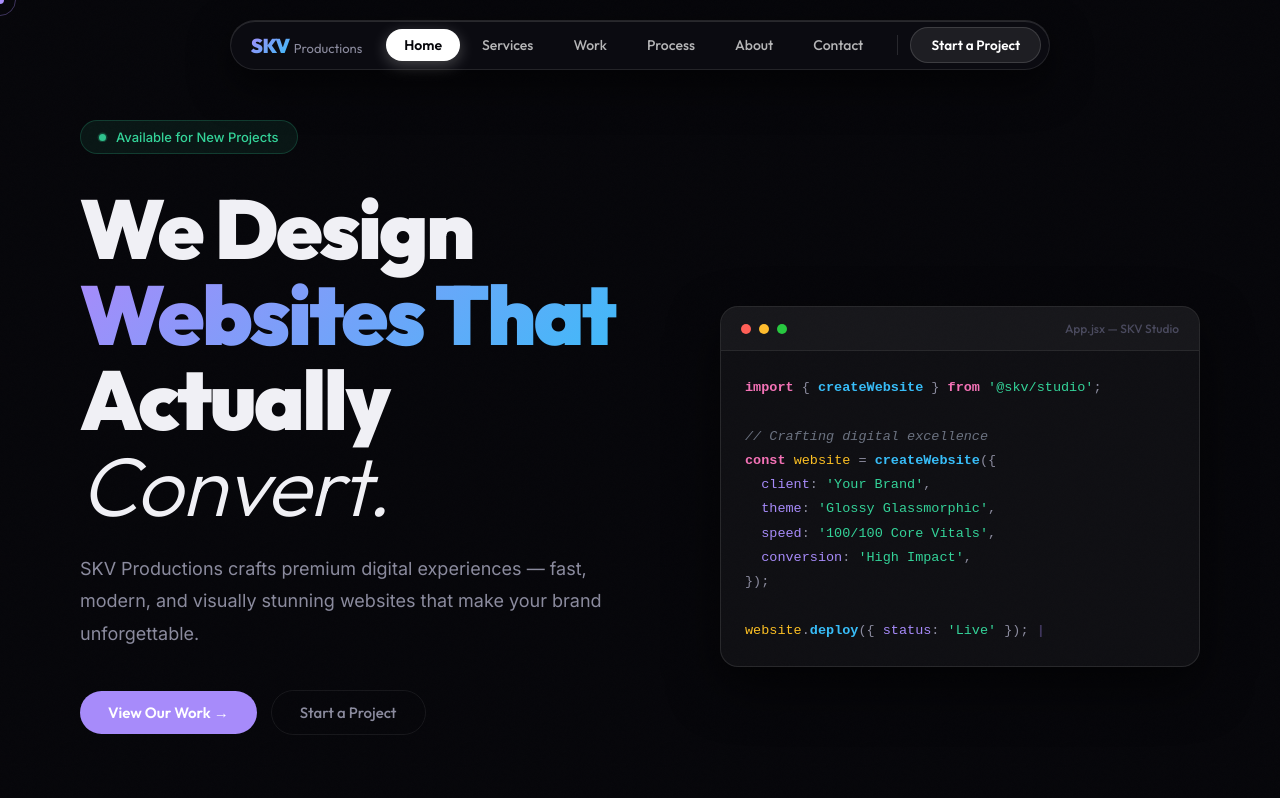
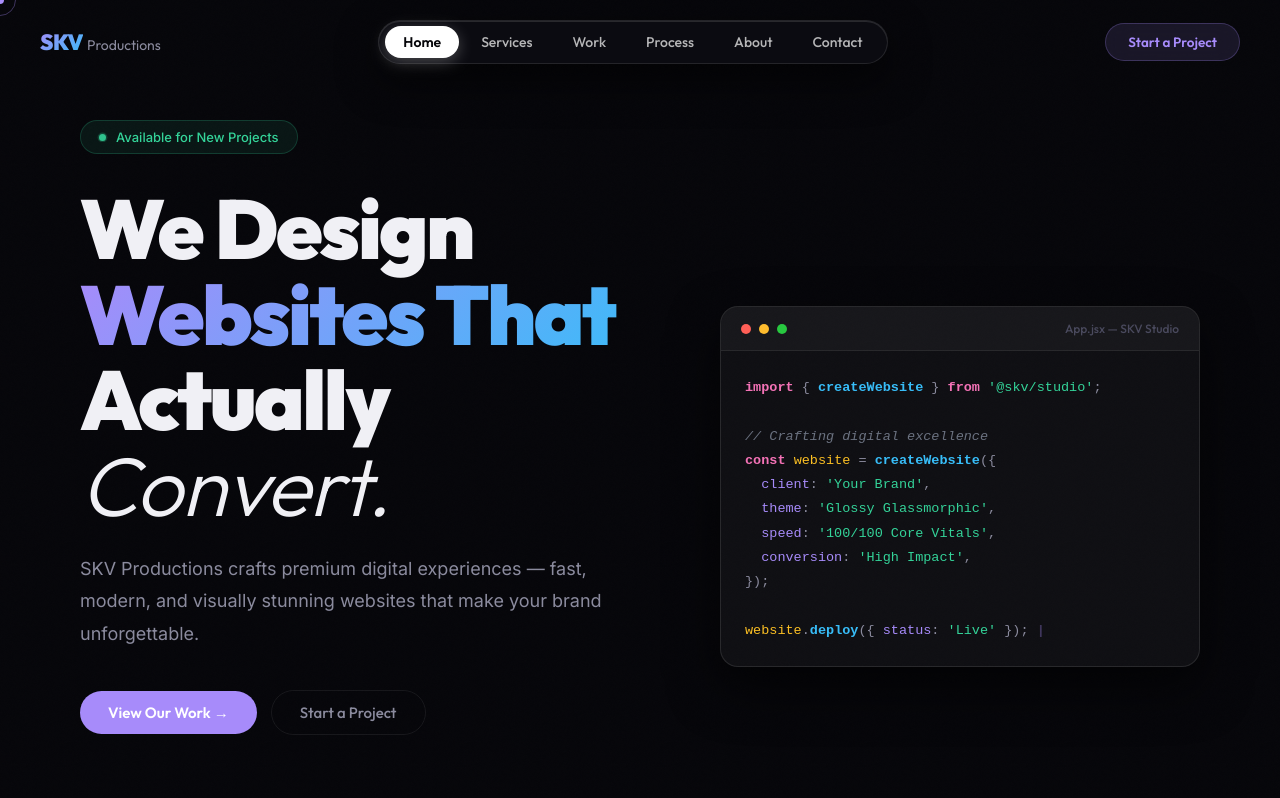
Before and after one commit to Shubham916-ui/SKV-productions, a React (Vite) app: page / in a window 1280 px wide. Shown: the top 798 px of the page. Built offline with nearby package versions, Linux system fonts and the light colour scheme.

Commit message:
Separate logo on left, floating pill capsule in middle, and CTA on right

```diff
--- a/src/components/Navbar.css
+++ b/src/components/Navbar.css
@@ -1,55 +1,41 @@
-/* ===== FLOATING CAPSULE NAVBAR ===== */
-.navbar-wrapper {
+/* ===== FLOATING CAPSULE NAVBAR WITH SEPARATE LOGO & CTA ===== */
+.navbar-header {
   position: fixed;
   top: 0;
   left: 0;
   right: 0;
   z-index: 1000;
   padding: 20px 0;
-  display: flex;
-  justify-content: center;
+  transition: padding 0.3s ease;
   pointer-events: none;
-  transition: padding 0.3s ease;
 }
 
-.navbar-wrapper.scrolled {
-  padding: 12px 0;
+.navbar-header.scrolled {
+  padding: 14px 0;
 }
 
-.nav-capsule {
-  pointer-events: auto;
+.nav-container {
+  max-width: 1320px;
+  margin: 0 auto;
+  padding: 0 40px;
   display: flex;
   align-items: center;
-  gap: 16px;
-  padding: 6px 8px 6px 20px;
-  background: rgba(14, 14, 20, 0.78);
-  backdrop-filter: blur(28px);
-  -webkit-backdrop-filter: blur(28px);
-  border: 1px solid rgba(255, 255, 255, 0.1);
-  border-radius: 100px;
-  box-shadow: 0 16px 40px rgba(0, 0, 0, 0.6), inset 0 1px 0 rgba(255, 255, 255, 0.12);
-  transition: all 0.3s ease;
-}
-
-.navbar-wrapper.scrolled .nav-capsule {
-  background: rgba(8, 8, 12, 0.92);
-  border-color: rgba(255, 255, 255, 0.15);
-  box-shadow: 0 20px 50px rgba(0, 0, 0, 0.8), inset 0 1px 0 rgba(255, 255, 255, 0.15);
+  justify-content: space-between;
 }
 
 .nav-logo {
+  pointer-events: auto;
   text-decoration: none;
   display: flex;
   align-items: baseline;
   gap: 4px;
   flex-shrink: 0;
-  margin-right: 8px;
 }
 
 .logo-skv {
   font-family: 'Outfit', sans-serif;
   font-weight: 900;
-  font-size: 20px;
+  font-size: 22px;
   background: linear-gradient(135deg, #a78bfa, #38bdf8);
   -webkit-background-clip: text;
   -webkit-text-fill-color: transparent;
@@ -60,8 +46,29 @@
 .logo-prod {
   font-family: 'Outfit', sans-serif;
   font-weight: 400;
-  font-size: 13px;
+  font-size: 14px;
   color: var(--text-muted);
+}
+
+/* Floating Pill Capsule (Centered) */
+.nav-capsule {
+  pointer-events: auto;
+  display: flex;
+  align-items: center;
+  padding: 5px 6px;
+  background: rgba(14, 14, 20, 0.78);
+  backdrop-filter: blur(28px);
+  -webkit-backdrop-filter: blur(28px);
+  border: 1px solid rgba(255, 255, 255, 0.1);
+  border-radius: 100px;
+  box-shadow: 0 16px 40px rgba(0, 0, 0, 0.6), inset 0 1px 0 rgba(255, 255, 255, 0.12);
+  transition: all 0.3s ease;
+}
+
+.navbar-header.scrolled .nav-capsule {
+  background: rgba(8, 8, 12, 0.92);
+  border-color: rgba(255, 255, 255, 0.15);
+  box-shadow: 0 20px 50px rgba(0, 0, 0, 0.8), inset 0 1px 0 rgba(255, 255, 255, 0.15);
 }
 
 .nav-links {
@@ -97,25 +104,13 @@
   box-shadow: 0 4px 15px rgba(255, 255, 255, 0.25);
 }
 
-.nav-right {
-  display: flex;
-  align-items: center;
-  gap: 12px;
-}
-
-.nav-divider {
-  width: 1px;
-  height: 20px;
-  background: rgba(255, 255, 255, 0.12);
-  display: inline-block;
-}
-
 .nav-cta-pill {
+  pointer-events: auto;
   flex-shrink: 0;
-  padding: 8px 20px;
-  background: rgba(255, 255, 255, 0.08);
-  border: 1px solid rgba(255, 255, 255, 0.14);
-  color: #ffffff;
+  padding: 9px 22px;
+  background: rgba(167, 139, 250, 0.12);
+  border: 1px solid rgba(167, 139, 250, 0.25);
+  color: var(--purple);
   text-decoration: none;
   border-radius: 100px;
   font-size: 13.5px;
@@ -123,17 +118,19 @@
   font-family: 'Outfit', sans-serif;
   transition: all 0.25s ease;
   white-space: nowrap;
+  backdrop-filter: blur(12px);
 }
 
 .nav-cta-pill:hover {
-  background: #ffffff;
-  color: #06060a;
-  border-color: #ffffff;
-  box-shadow: 0 4px 20px rgba(255, 255, 255, 0.25);
+  background: rgba(167, 139, 250, 0.25);
+  border-color: rgba(167, 139, 250, 0.5);
+  color: #ffffff;
+  box-shadow: 0 4px 20px rgba(167, 139, 250, 0.3);
   transform: translateY(-1px);
 }
 
 .hamburger {
+  pointer-events: auto;
   display: none;
   flex-direction: column; gap: 5px;
   background: none; border: none;
@@ -171,12 +168,7 @@
 .mobile-cta { font-size: 16px; padding: 14px 36px; }
 
 @media (max-width: 960px) {
-  .nav-links, .nav-right { display: none; }
+  .nav-capsule, .nav-cta-pill { display: none; }
   .hamburger { display: flex; }
-  .nav-capsule {
-    width: calc(100% - 40px);
-    justify-content: space-between;
-    padding: 10px 18px;
-    border-radius: 100px;
-  }
+  .nav-container { padding: 0 20px; }
 }
--- a/src/components/Navbar.jsx
+++ b/src/components/Navbar.jsx
@@ -29,13 +29,14 @@ export default function Navbar() {
 
   return (
     <>
-      <header className={`navbar-wrapper${scrolled ? " scrolled" : ""}`}>
-        <nav className="nav-capsule">
+      <header className={`navbar-header${scrolled ? " scrolled" : ""}`}>
+        <div className="nav-container">
           <Link to="/" className="nav-logo" onClick={closeMenu}>
             <span className="logo-skv">SKV</span>
             <span className="logo-prod">Productions</span>
           </Link>
 
+          <nav className="nav-capsule">
             <ul className="nav-links">
               {navItems.map((item) => (
                 <li key={item.to}>
@@ -51,13 +52,11 @@ export default function Navbar() {
                 </li>
               ))}
             </ul>
+          </nav>
 
-          <div className="nav-right">
-            <span className="nav-divider" />
           <Link to="/contact" className="nav-cta-pill" onClick={closeMenu}>
             Start a Project
           </Link>
-          </div>
 
           <button
             className={`hamburger${menuOpen ? " open" : ""}`}
@@ -66,7 +65,7 @@ export default function Navbar() {
           >
             <span /><span /><span />
           </button>
-        </nav>
+        </div>
       </header>
 
       {/* Mobile Menu */}
```
Lines whose indentation alone changed are shown as unchanged.
